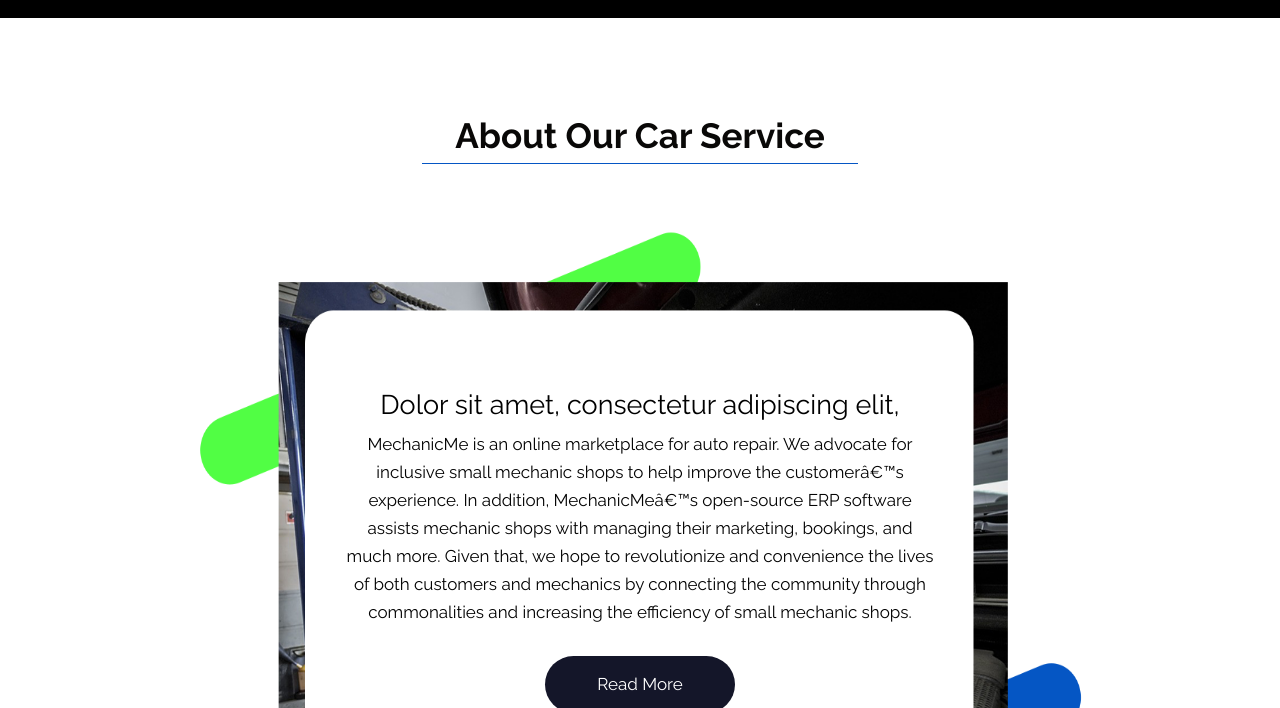
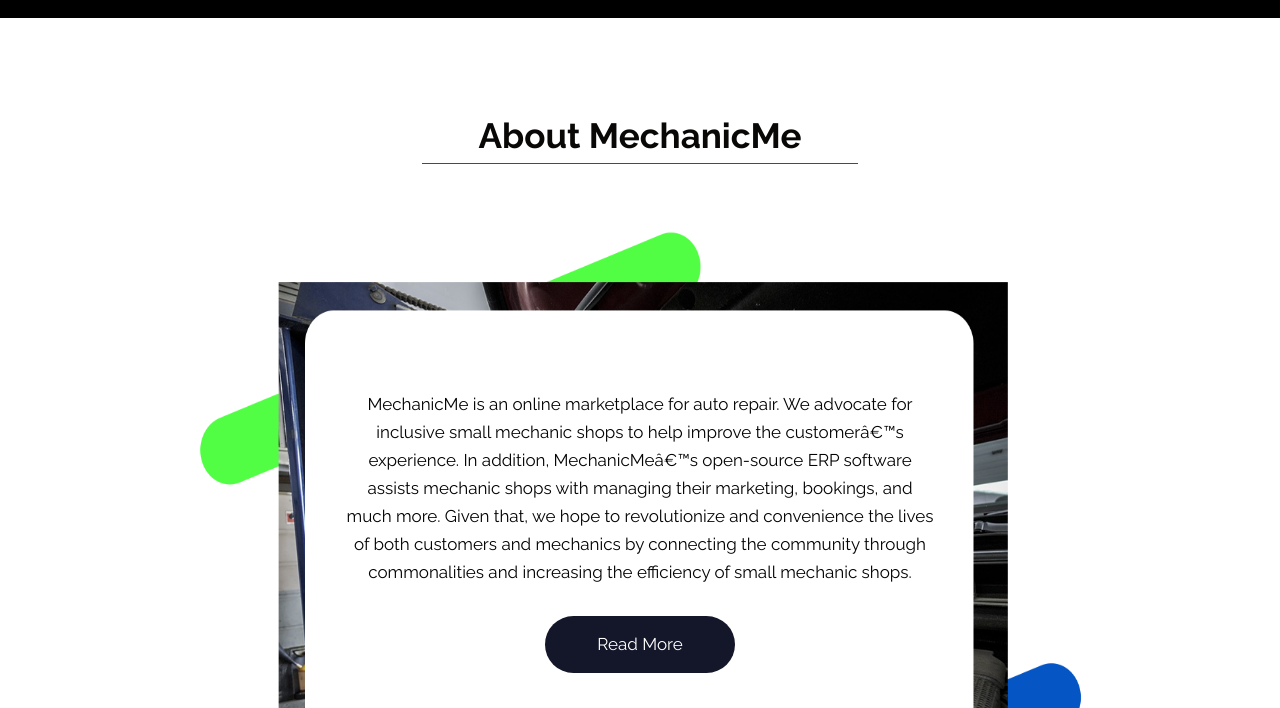
Before and after one commit to Eclipse04/MechanicMe, a plain HTML site: page about.html in a window 1280 px wide. Shown: the part 92-800 px from the top of the page. Drawn offline with nearby package versions, Linux system fonts and the light colour scheme.

Commit message:
Update about.html

```diff
--- a/about.html
+++ b/about.html
@@ -97,7 +97,7 @@
             <div class="row">
                <div class="col-md-12">
                   <div class="titlepage">
-                     <h2>About Our Car Service </h2>
+                     <h2>About MechanicMe </h2>
                   </div>
                </div>
             </div>
@@ -106,8 +106,7 @@
                   <div class="col-md-10 offset-md-1">
                      <div class="about_img">
                         <div class="about_box">
-                           <h3>Dolor sit amet, consectetur adipiscing elit,  </h3>
-                           <p>MechanicMe is an online marketplace for auto repair. We advocate for inclusive small mechanic shops to help improve the customerâ€™s experience. In addition, MechanicMeâ€™s open-source ERP software assists mechanic shops with managing their marketing, bookings, and much more. Given that, we hope to revolutionize and convenience the lives of both customers and mechanics by connecting the community through commonalities and increasing the efficiency of small mechanic shops. </p>
+                         <p>MechanicMe is an online marketplace for auto repair. We advocate for inclusive small mechanic shops to help improve the customerâ€™s experience. In addition, MechanicMeâ€™s open-source ERP software assists mechanic shops with managing their marketing, bookings, and much more. Given that, we hope to revolutionize and convenience the lives of both customers and mechanics by connecting the community through commonalities and increasing the efficiency of small mechanic shops. </p>
                            <a class="read_more">Read More</a>
                         </div>
                      </div>
```
